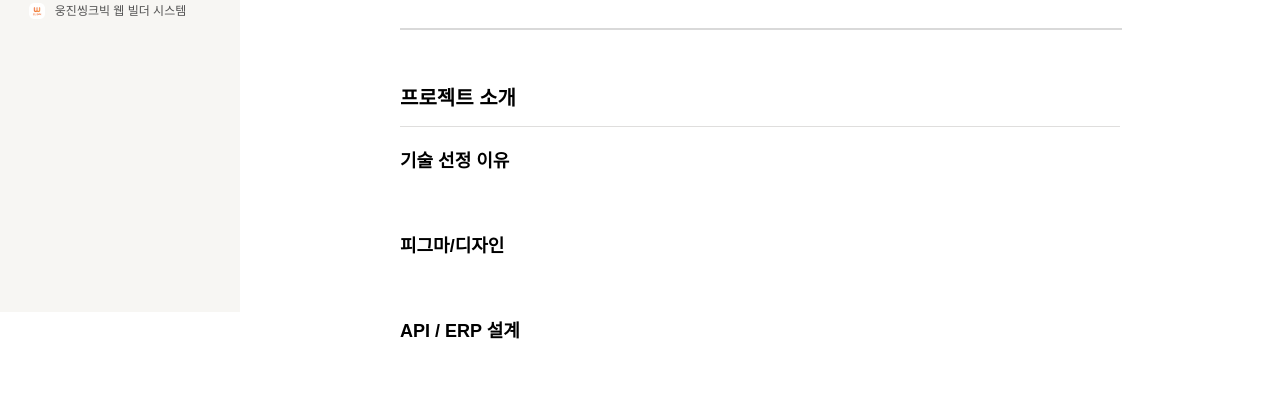
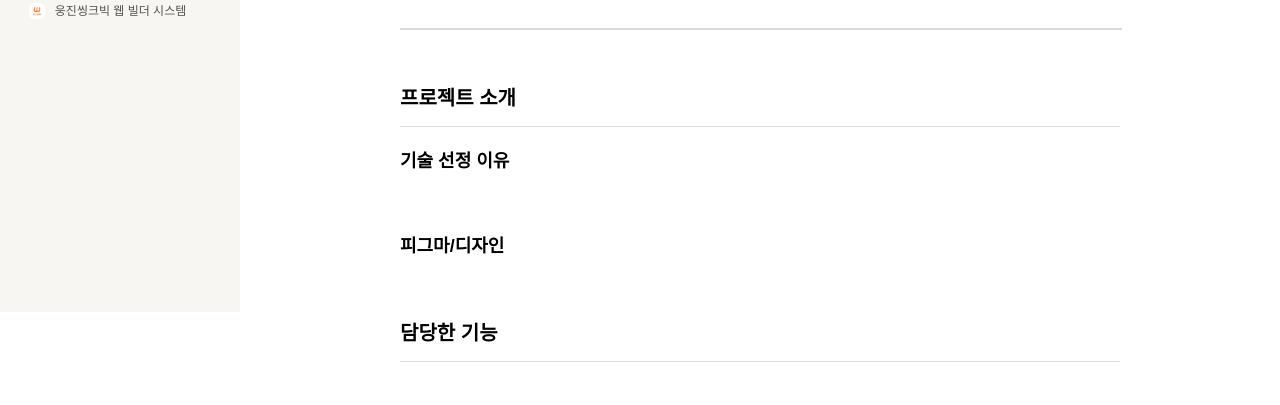
Before and after one commit to yoonth95/portfolio, a React (Vite) app: page /project/1 in a window 1280 px wide. Shown: the part 488-893 px from the top of the page. Built offline with nearby package versions, Linux system fonts and the light colour scheme; a web font is replaced by a local one.

Commit message:
Feat: 프로젝트 페이지 이미지 LaztImage 컴포넌트 적용

```diff
--- a/src/pages/project/ProjectPage.tsx
+++ b/src/pages/project/ProjectPage.tsx
@@ -1,6 +1,7 @@
 import { useEffect, useRef, useState } from "react";
 import { useLocation } from "react-router-dom";
 import { Element } from "react-scroll";
+import { LazyImage } from "@/components/common";
 import { ProjectHeader, ProjectLinkBox, ProjectNav } from "@/components/project";
 import { useWithProject } from "@/hooks";
 import * as P from "./ProjectPage.styled";
@@ -41,7 +42,7 @@ const ProjectPage = () => {
           {projectData.architecture && (
             <Element className="section" name="section3">
               <h2>프로젝트 아키텍쳐</h2>
-              <img src={projectData.architecture} alt="프로젝트 아키텍쳐" />
+              <LazyImage src={projectData.architecture} alt="프로젝트 아키텍쳐" />
             </Element>
           )}
           <Element className="section" name="section4">
@@ -52,24 +53,32 @@ const ProjectPage = () => {
             <h2>피그마/디자인</h2>
             {/* <P.ArchitectureImg src={projectData.architecture} alt="프로젝트 아키텍쳐" /> */}
           </Element>
-          <Element className="section" name="section6">
-            <h2>API / ERP 설계</h2>
-            {/* <P.ArchitectureImg src={projectData.architecture} alt="프로젝트 아키텍쳐" /> */}
-          </Element>
+          {projectData.erd && (
+            <Element className="section" name="section6">
+              <h2>데이터베이스 ERD</h2>
+              <LazyImage src={projectData.erd} alt="erd 이미지" />
+            </Element>
+          )}
+          {projectData.api && (
+            <Element className="section" name="section7">
+              <h2>API 설계</h2>
+              <LazyImage src={projectData.api} alt="api 이미지" />
+            </Element>
+          )}
         </Element>
-        <Element className="section" name="section7">
+        <Element className="section" name="section8">
           <h1>담당한 기능</h1>
           {/* <ProjectLinkBox projectData={projectData} /> */}
         </Element>
-        <Element className="section" name="section8">
+        <Element className="section" name="section9">
           <h1>트러블슈팅</h1>
           {/* <ProjectLinkBox projectData={projectData} /> */}
         </Element>
-        <Element className="section" name="section9">
+        <Element className="section" name="section10">
           <h1>상세 이미지</h1>
           {/* <ProjectLinkBox projectData={projectData} /> */}
         </Element>
-        <Element className="section" name="section10">
+        <Element className="section" name="section11">
           <h1>배포 사이트</h1>
           <ProjectLinkBox projectData={projectData} />
         </Element>
```
